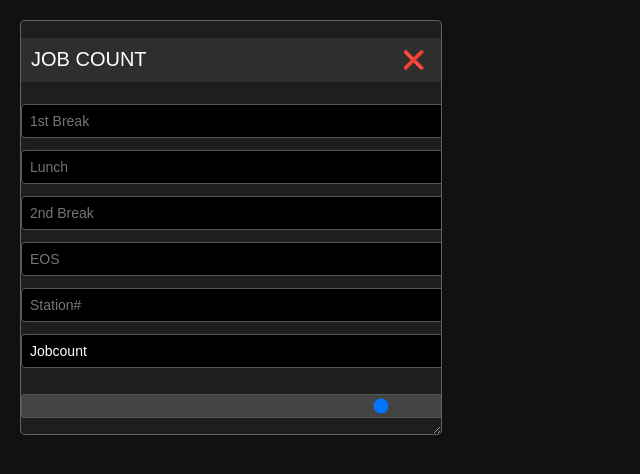
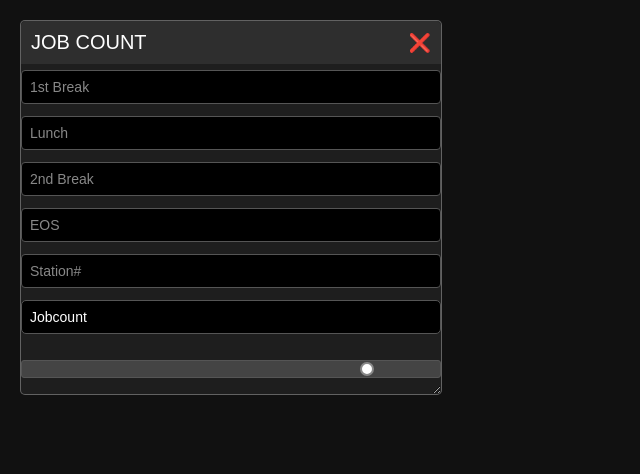
Before and after one commit to Keneth01/jcc, a plain HTML site: page index.html in a window 1280 px wide. Shown: the whole page, without its empty margins (0-640 px from the left). Drawn offline with Linux system fonts and the light colour scheme.

Commit message:
Update index.html

```diff
--- a/index.html
+++ b/index.html
@@ -7,90 +7,232 @@
   <link rel="icon" type="image/png" href="wp.png">
   <meta http-equiv="Permissions-Policy" content="clipboard-read/write=*, geolocation=(self)">
   <style>
-    body { font-family: Arial, sans-serif; background: #111; color: #fff; padding: 20px; }
+    body, h2, input, .result-box, button { margin:0; padding:0; box-sizing:border-box; }
+    body {
+      font-family: Arial, sans-serif;
+      background: #111;
+      color: #fff;
+      padding: 20px;
+      overflow: hidden;
+    }
+
+    /* Floating Calculator Container */
     .container {
-      max-width: 420px; background: rgba(34,34,34,0.85); border-radius: 5px; position: absolute; top: 20px; left: 20px;
-      resize: both; overflow: hidden; border: 1px solid rgba(255,255,255,0.3); transition: opacity 0.3s;
+      max-width: 420px;
+      max-height: 80vh; /* Limit container height to 80% of the screen */
+      background: rgba(34,34,34,0.85);
+      border-radius:5px;
+      position:absolute;
+      top:20px;
+      left:20px;
+      resize:both;
+      overflow:auto;
+      border:1px solid rgba(255,255,255,0.3);
+      opacity:1;
+      transition: all 0.3s ease;
     }
-    h2 { font-weight: 300; font-size: 20px; padding: 10px; background: rgba(51,51,51,0.8); color: #fff; display: flex; justify-content: space-between; }
-    .header-buttons button { background: transparent; color: #fff; border: none; font-size: 18px; cursor: pointer; }
-    .header-buttons button:hover { color: #4285f4; }
-    input, .result-box { width: 100%; padding: 8px; margin: 6px 0; border: 1px solid #555; border-radius: 4px; background: #000; color: #fff; font-size: 14px; }
-    .result-box { white-space: pre-line; user-select: text; cursor: pointer; }
-    .result-box:hover { background: #444; }
-    .slider-container { margin-top: 10px; text-align: center; padding: 10px 0; }
-    .slider { width: 100%; height: 6px; background: #444; border-radius: 3px; cursor: pointer; -webkit-appearance: none; }
-    .slider::-webkit-slider-thumb { width: 14px; height: 14px; background: #fff; border-radius: 50%; border: 2px solid #888; }
-    .slider::-moz-range-thumb { width: 14px; height: 14px; background: #fff; border-radius: 50%; border: 2px solid #888; }
+
+    /* Header with buttons */
+    h2 {
+      font-weight:300;
+      font-size:20px;
+      cursor:move;
+      padding:10px;
+      background-color: rgba(51,51,51,0.8);
+      border-radius:5px 5px 0 0;
+      color:#fff;
+      display: flex;
+      justify-content: space-between;
+      align-items: center;
+      position: relative;
+    }
+
+    .header-buttons {
+      display: flex;
+      gap: 10px;
+    }
+
+    .header-buttons button {
+      background-color: transparent;
+      color: #fff;
+      border: none;
+      font-size: 18px;
+      cursor: pointer;
+    }
+
+    .header-buttons button:hover {
+      color: #4285f4;
+    }
+
+    /* Input fields and result box */
+    input, .result-box {
+      width:100%;
+      padding:8px;
+      margin:6px 0;
+      border:1px solid #555;
+      border-radius:4px;
+      background:#000;
+      color:#fff;
+      font-size:14px;
+      opacity:1;
+    }
+
+    input::placeholder { color:#888; }
+    .result-box {
+      background:#000;
+      border-radius:5px;
+      font-size:14px;
+      white-space:pre-line;
+      user-select:text;
+      cursor:pointer;
+      transition:color 0.18s ease;
+      opacity:1;
+    }
+    .result-box:hover { background:#444; }
+
+    /* Transparency Slider */
+    .slider-container {
+      margin-top:10px;
+      text-align:center;
+      padding:10px 0;
+    }
+
+    .slider {
+      width:100%;
+      height:6px;
+      background:#444;
+      border-radius:3px;
+      cursor:pointer;
+      -webkit-appearance:none;
+      appearance:none;
+      outline:none;
+    }
+
+    .slider::-webkit-slider-thumb {
+      width:14px;
+      height:14px;
+      background:#fff;
+      border-radius:50%;
+      border:2px solid #888;
+      -webkit-appearance:none;
+      appearance:none;
+    }
+
+    .slider::-moz-range-thumb {
+      width:14px;
+      height:14px;
+      background:#fff;
+      border-radius:50%;
+      border:2px solid #888;
+    }
+
+    /* Calculate Button (Minimalist) */
+    #showButton {
+      position:fixed;
+      top:20px;
+      left:20px;
+      padding:6px 10px;
+      font-size:14px;
+      border:none;
+      border-radius:5px;
+      background:#4285f4;
+      color:#fff;
+      cursor:pointer;
+      z-index:9999;
+      display: none; /* Initially hidden */
+      font-weight: bold;
+    }
   </style>
 </head>
 <body>
+
 <div class="container" id="container">
-  <h2 id="dragHandle">JOB COUNT
+  <h2 id="dragHandle">
+    JOB COUNT
     <div class="header-buttons">
       <button id="closeButton" onclick="closeCalculator()">❌</button>
     </div>
   </h2>
+
   <input type="number" id="break1" placeholder="1st Break" oninput="saveAndCalculate()">
   <input type="number" id="lunch" placeholder="Lunch" oninput="saveAndCalculate()">
   <input type="number" id="break2" placeholder="2nd Break" oninput="saveAndCalculate()">
   <input type="number" id="eos" placeholder="EOS" oninput="saveAndCalculate()">
   <input type="text" id="station" placeholder="Station#" oninput="saveAndCalculate()">
+
   <div class="result-box" id="resultBox" onclick="copyToClipboard()">Click to Copy</div>
 
-  <!-- Transparency Slider -->
   <div class="slider-container">
     <input type="range" id="transparencySlider" class="slider" min="0" max="100" value="85" oninput="updateTransparency()">
   </div>
 </div>
 
+<button id="showButton" onclick="showCalculator()">Calculate</button>
+
 <script>
 // Fields
-const fields = ['break1', 'lunch', 'break2', 'eos', 'station'];
+const fields = ['break1','lunch','break2','eos','station'];
 const container = document.getElementById('container');
 const resultBox = document.getElementById('resultBox');
 const transparencySlider = document.getElementById('transparencySlider');
+const showButton = document.getElementById('showButton');
 
-// Drag functionality
-let isDragging = false, offsetX = 0, offsetY = 0;
-document.getElementById('dragHandle').addEventListener('mousedown', e => {
-  isDragging = true;
-  offsetX = e.clientX - container.offsetLeft;
-  offsetY = e.clientY - container.offsetTop;
+// Drag
+let isDragging=false, offsetX=0, offsetY=0;
+document.getElementById('dragHandle').addEventListener('mousedown', e=> {
+  isDragging=true;
+  offsetX=e.clientX-container.offsetLeft;
+  offsetY=e.clientY-container.offsetTop;
   document.addEventListener('mousemove', onDrag);
-  document.addEventListener('mouseup', () => {
-    isDragging = false;
+  document.addEventListener('mouseup', ()=> {
+    isDragging=false;
     document.removeEventListener('mousemove', onDrag);
   });
 });
 
 function onDrag(e) {
-  if (isDragging) {
-    container.style.left = `${e.clientX - offsetX}px`;
-    container.style.top = `${e.clientY - offsetY}px`;
+  if(isDragging){
+    const maxX = window.innerWidth - container.offsetWidth - 20;
+    const maxY = window.innerHeight - container.offsetHeight - 20;
+    let newLeft = e.clientX - offsetX;
+    let newTop = e.clientY - offsetY;
+
+    if (newLeft < 0) newLeft = 0;
+    if (newLeft > maxX) newLeft = maxX;
+    if (newTop < 0) newTop = 0;
+    if (newTop > maxY) newTop = maxY;
+
+    container.style.left = `${newLeft}px`;
+    container.style.top = `${newTop}px`;
   }
 }
 
-// Close functionality
+// Close / Show
 function closeCalculator() {
-  container.style.display = 'none';
+  container.style.display='none';
+  showButton.style.display = 'block';
 }
 
-// Load saved data
-window.addEventListener('DOMContentLoaded', () => {
-  fields.forEach(f => {
-    const value = localStorage.getItem(f);
-    if (value) document.getElementById(f).value = value;
+function showCalculator() {
+  container.style.display='block';
+  showButton.style.display = 'none';
+}
+
+// Load saved
+window.addEventListener('DOMContentLoaded', ()=> {
+  fields.forEach(f=> {
+    const v=localStorage.getItem(f);
+    if(v) document.getElementById(f).value=v;
   });
   calculate();
 });
 
-// Save and calculate
+// Save & Calculate
 function saveAndCalculate() {
-  const isAnyInputFilled = fields.some(id => document.getElementById(id).value.trim());
+  const anyFilled = fields.some(id => document.getElementById(id).value.trim());
   fields.forEach(id => {
-    const value = document.getElementById(id).value;
-    if (isAnyInputFilled) localStorage.setItem(id, value);
+    const val = document.getElementById(id).value;
+    if (anyFilled) localStorage.setItem(id, val);
     else localStorage.removeItem(id);
   });
   calculate();
@@ -98,8 +240,8 @@ function saveAndCalculate() {
 
 // Calculate
 function calculate() {
-  const values = fields.map(id => id === "station" ? document.getElementById(id).value : parseInt(document.getElementById(id).value) || 0);
-  const [b1, l, b2, e, station] = values;
+  const vals = fields.map(id => id === "station" ? document.getElementById(id).value : parseInt(document.getElementById(id).value) || 0);
+  const [b1, l, b2, e, station] = vals;
   const res1 = b1 ? b1 : "", res2 = l ? (l - b1) : "", res3 = b2 ? (b2 - l) : "", res4 = e ? (e - b2) : "";
   const lines = [];
   if (e > 0) {
@@ -115,28 +257,31 @@ function calculate() {
   if (e > 0) {
     lines.push(`Total: ${e}`);
     if (station) lines.push("", `Station#: ${station}`);
-    lines.push("𝘖𝘯 𝘵𝘪𝘮𝘦 𝘵𝘢𝘨𝘨𝘪𝘯𝘨, 𝘕𝘖 𝘖𝘉 𝘢𝘯𝘥 𝘕𝘖 𝘰𝘷𝘦𝘳 𝘭𝘂𝘯𝘤𝘩");
+    lines.push("𝘖𝘯 𝘵𝘪𝘮𝘦 𝘵𝘢𝘨𝘨𝘪𝘯𝘨, 𝘕𝘖 𝘖𝘉 𝘢𝘯𝘥 𝘕𝘖 𝘰𝘷𝘦𝘳 𝘭𝘶𝘯𝘤𝘩");
     lines.push("𝘊𝘰𝘮𝘱𝘭𝘦𝘵𝘦 𝘈𝘴𝘴𝘦𝘵𝘴: 𝘕𝘰 𝘋𝘢𝘮𝘢𝘨𝘦𝘴 & 𝘞𝘪𝘵𝘩𝘰𝘶𝘵 𝘗𝘳𝘪𝘷𝘢𝘤𝘺 𝘚𝘤𝘳𝘦𝘦𝘯");
   }
   resultBox.textContent = lines.join("\n");
 }
 
-// Transparency slider
+// Transparency
 function updateTransparency() {
   container.style.opacity = transparencySlider.value / 100;
 }
 
-// Copy functionality
+// Copy & Auto-hide
 function copyToClipboard() {
   const text = resultBox.textContent;
-  const textarea = document.createElement('textarea');
-  textarea.value = text;
-  document.body.appendChild(textarea);
-  textarea.select();
+  const ta = document.createElement('textarea');
+  ta.value = text;
+  document.body.appendChild(ta);
+  ta.select();
   document.execCommand('copy');
-  document.body.removeChild(textarea);
+  document.body.removeChild(ta);
   alert("Copied to clipboard!");
+  container.style.display = 'none';
+  showButton.style.display = 'block'; // Show the "Calculate" button again after closing
 }
 </script>
+
 </body>
 </html>
```
